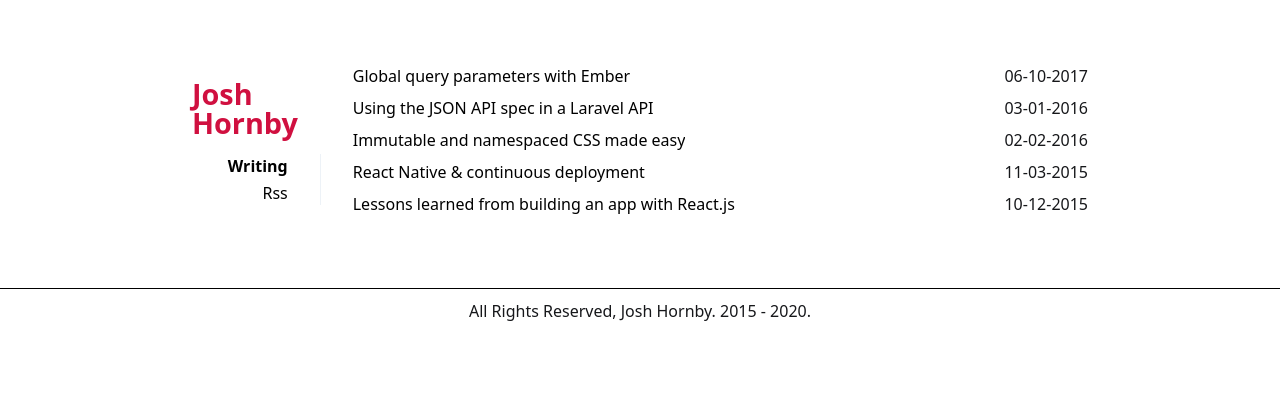
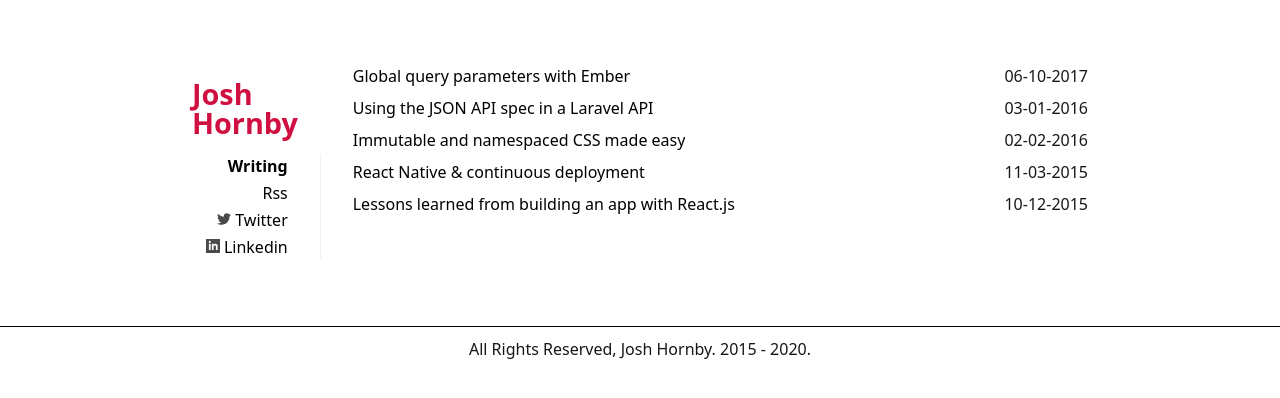
Before and after one commit to joshhornby/joshhornby.github.io, a Jekyll site: the page built from index.html, in a window 1280 px wide. Shown: the top 398 px of the page. Built offline with Jekyll 4.4.1, drawn with Linux system fonts in a browser that asks for light colours.

Commit message:
Add social media links

```diff
--- a/_includes/navigation.html
+++ b/_includes/navigation.html
@@ -5,6 +5,18 @@
             {% for item in site.data.navigation.links %}
             <li><a href="{{ item.url }}" {% if item.url == page.url %} class="active"{% endif %}>{{ item.title }}</a></li>
             {% endfor %}
+            <li>
+                <a href="https://twitter.com/joshua_hornby" target="_blank">
+                    <img src="/assets/images/twitter.svg" alt="Twitter Logo" />
+                    Twitter
+                </a>
+            </li>
+            <li>
+                <a href="https://www.linkedin.com/in/joshua-hornby-3a01621b5" target="_blank">
+                    <img src="/assets/images/linkedin.svg" alt="Linkedin Logo" />
+                    Linkedin
+                </a>
+            </li>
         </ul>
     </nav>
 </header>
--- a/style.css
+++ b/style.css
@@ -227,26 +227,27 @@ figcaption {
 }
 
 table {
-    margin: 0px;
-    padding: 0px;
+    margin: 0;
+    padding: 0;
     border-collapse: collapse;
 }
+
 th, td {
     text-align: left;
-    padding-top: 5px;
-    padding-bottom: 5px;
-    padding-left: 10px;
-    padding-right: 10px;
+    padding: 5px 10px;
     border: 1px solid #bbb !important;
 }
+
 th {
     text-align: left;
     vertical-align: middle;
 }
+
 td {
     text-align: left;
     vertical-align: top;
 }
+
 tr:nth-child(even) {
     background-color: #ddd;
 }
```
Also changed, not shown: assets/images/linkedin.svg (added), assets/images/twitter.svg (added).
